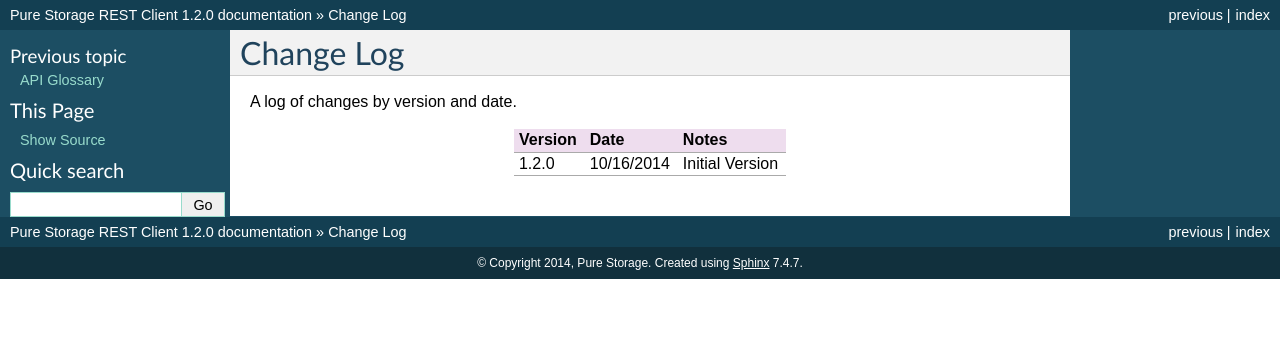
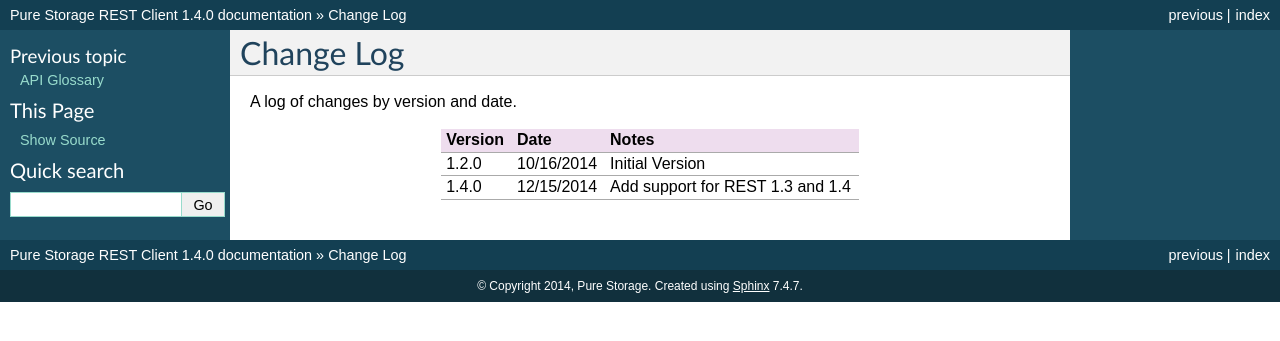
Before and after one commit to PureStorage-OpenConnect/rest-client, a Sphinx documentation site: the page built from docs/changelog.rst, in a window 1280 px wide. Shown: the top 341 px of the page. Built offline with Sphinx 7.4.7, drawn with Linux system fonts in a browser that asks for light colours.

Commit message:
Update docs and README for version 1.4.0

```diff
--- a/README.rst
+++ b/README.rst
@@ -11,13 +11,13 @@
 library "requests".
 
 Additionally, this library can only be used communicate with Flash Arrays that
-support one or more REST API versions between 1.0 and 1.2; currently, this
+support one or more REST API versions between 1.0 and 1.4; currently, this
 includes any Flash Array running Purity 3.4.0 or later.
 
 
 Capabilities
 ============
-This library supports all functionality offered by REST API versions up to 1.2.
+This library supports all functionality offered by REST API versions up to 1.4.
 
 Note that different versions of the REST API offer different functionality, and
 some operations may be unusable except on certain versions of the REST API. For
--- a/docs/changelog.rst
+++ b/docs/changelog.rst
@@ -7,4 +7,5 @@
 Version Date       Notes
 ======= ========== =====
 1.2.0   10/16/2014 Initial Version
+1.4.0   12/15/2014 Add support for REST 1.3 and 1.4
 ======= ========== =====
--- a/docs/conf.py
+++ b/docs/conf.py
@@ -52,9 +52,9 @@
 # built documents.
 #
 # The short X.Y version.
-version = '1.2'
+version = '1.4'
 # The full version, including alpha/beta/rc tags.
-release = '1.2.0'
+release = '1.4.0'
 
 # The language for content autogenerated by Sphinx. Refer to documentation
 # for a list of supported languages.
```
